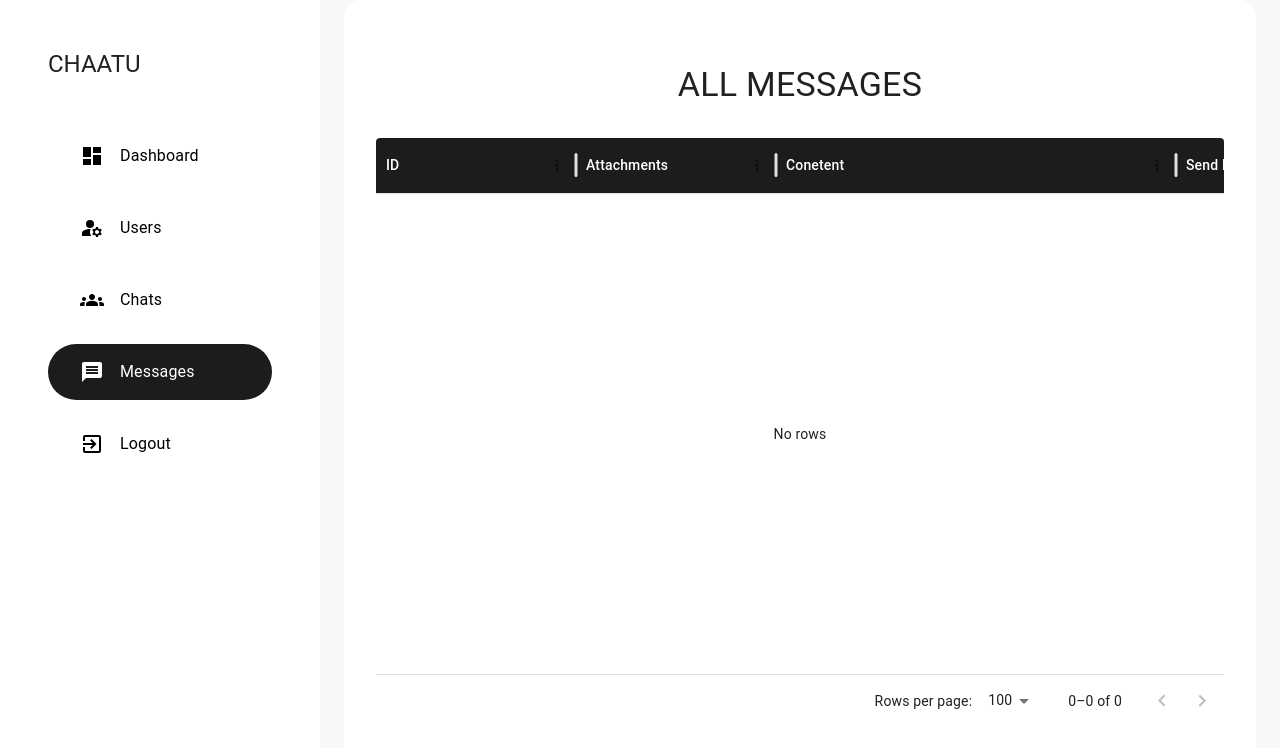
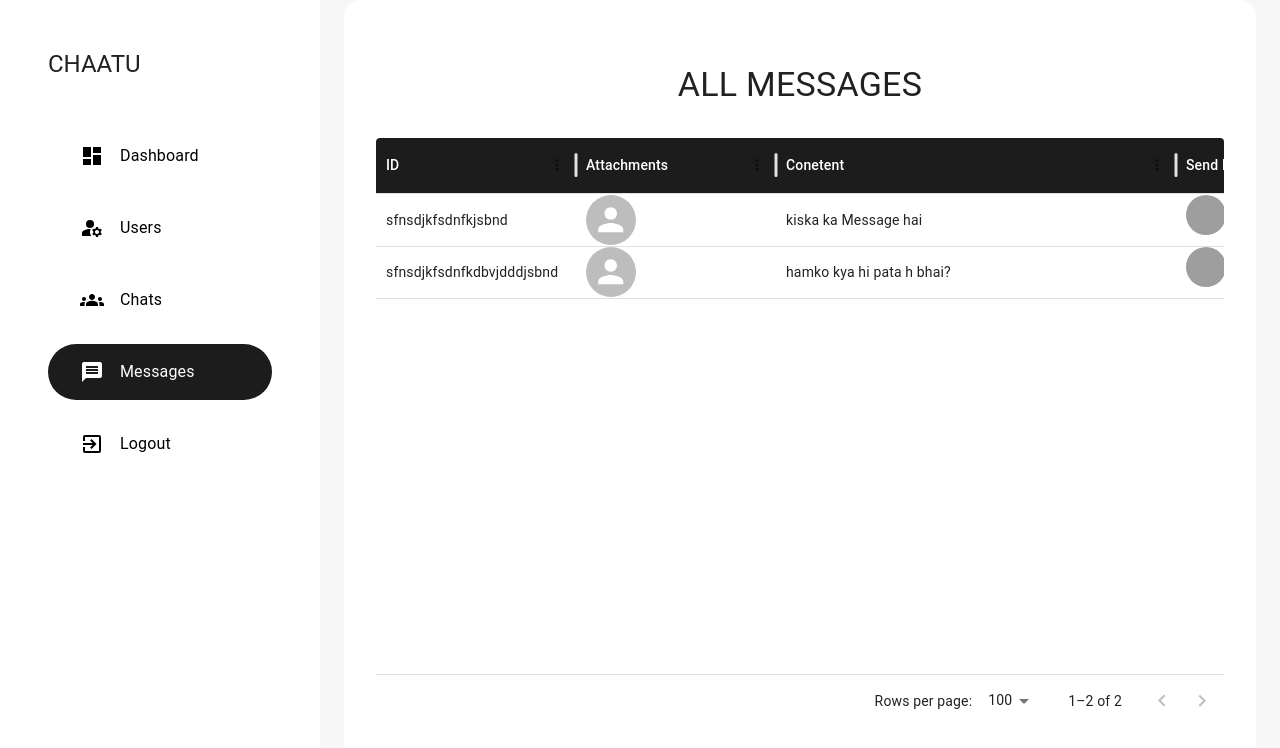
Before and after one commit to sauravkumar1812/Chat_app, a React (Vite) app in the folder client/: page /admin/messages in a window 1280 px wide. Shown: the top 748 px of the page. Built offline with nearby package versions, Linux system fonts and the light colour scheme; grey boxes are pictures that could not be loaded.

Commit message:
normal commit

```diff
--- a/client/src/constants/sampleData.js
+++ b/client/src/constants/sampleData.js
@@ -1,4 +1,3 @@
-
 export const samplechats = [
   {
     avatar: ["https://www.w3schools.com/howto/img_avatar.png"],
@@ -17,36 +16,45 @@ export const samplechats = [
   },
 ];
 
-export  const sampleUsers=[{
-  avatar:["https://write.geeksforgeeks.org/static/media/Group%20210.08204759.svg"],
-  name:"Saurav kumar",
-  _id:"1",
+export const sampleUsers = [
+  {
+    avatar: [
+      "https://write.geeksforgeeks.org/static/media/Group%20210.08204759.svg",
+    ],
+    name: "Saurav kumar",
+    _id: "1",
   },
   {
-  avatar:["https://write.geeksforgeeks.org/static/media/Group%20210.08204759.svg"],
-      name:"Saurav singh",
-      _id:"2",
-}];
+    avatar: [
+      "https://write.geeksforgeeks.org/static/media/Group%20210.08204759.svg",
+    ],
+    name: "Saurav singh",
+    _id: "2",
+  },
+];
 
-
-export const sampleNotifications=[
+export const sampleNotifications = [
   {
-    sender:{
-      avatar:["https://write.geeksforgeeks.org/static/media/Group%20210.08204759.svg"],
-    name:"Saurav kumar",
+    sender: {
+      avatar: [
+        "https://write.geeksforgeeks.org/static/media/Group%20210.08204759.svg",
+      ],
+      name: "Saurav kumar",
     },
-    _id:"1",
+    _id: "1",
   },
   {
-    sender:{
-      avatar:["https://write.geeksforgeeks.org/static/media/Group%20210.08204759.svg"],
-        name:"Saurav singh",
+    sender: {
+      avatar: [
+        "https://write.geeksforgeeks.org/static/media/Group%20210.08204759.svg",
+      ],
+      name: "Saurav singh",
     },
-        _id:"2",
-  }
-]
+    _id: "2",
+  },
+];
 
-export const sampleMessage=[
+export const sampleMessage = [
   {
     attachments: [
       {
@@ -80,36 +88,42 @@ export const sampleMessage=[
     chat: "chatId",
     createdAt: "2024-02-12T10:41:30.630Z",
   },
-
-]
-
+];
 
 export const dashboardData = {
-  users:[{
-    avatar:["https://write.geeksforgeeks.org/static/media/Group%20210.08204759.svg"],
-    name:"Saurav kumar",
-    _id:"1",
-    username:"saurav",
-    friends:20,
-    groups:5
+  users: [
+    {
+      avatar: [
+        "https://write.geeksforgeeks.org/static/media/Group%20210.08204759.svg",
+      ],
+      name: "Saurav kumar",
+      _id: "1",
+      username: "saurav",
+      friends: 20,
+      groups: 5,
     },
     {
-    avatar:["https://write.geeksforgeeks.org/static/media/Group%20210.08204759.svg"],
-        name:"Saurav singh",
-        _id:"2",
-        username:"Shaurya",
-    friends:50,
-    groups:12
-  }],
+      avatar: [
+        "https://write.geeksforgeeks.org/static/media/Group%20210.08204759.svg",
+      ],
+      name: "Saurav singh",
+      _id: "2",
+      username: "Shaurya",
+      friends: 50,
+      groups: 12,
+    },
+  ],
 
-  chats:[
+  chats: [
     {
       avatar: ["https://www.w3schools.com/howto/img_avatar.png"],
       name: "John Doe",
       _id: "1",
       groupChat: false,
-      members: [{_id:"1",avatar:"https://www.w3schools.com/howto/img_avatar.png"},
-        {_id:"2",avatar:"https://www.w3schools.com/howto/img_avatar.png"},],
+      members: [
+        { _id: "1", avatar: "https://www.w3schools.com/howto/img_avatar.png" },
+        { _id: "2", avatar: "https://www.w3schools.com/howto/img_avatar.png" },
+      ],
       totalMessages: 20,
       totalmembers: 2,
       creator: {
@@ -123,8 +137,10 @@ export const dashboardData = {
       name: "The Weekend Wibes",
       _id: "2",
       groupChat: true,
-      members: [{_id:"1",avatar:"https://www.w3schools.com/howto/img_avatar.png"},
-        {_id:"2",avatar:"https://www.w3schools.com/howto/img_avatar.png"},],
+      members: [
+        { _id: "1", avatar: "https://www.w3schools.com/howto/img_avatar.png" },
+        { _id: "2", avatar: "https://www.w3schools.com/howto/img_avatar.png" },
+      ],
       totalMessages: 96,
       totalmembers: 12,
       creator: {
@@ -133,7 +149,7 @@ export const dashboardData = {
       },
     },
   ],
-  messages:[
+  messages: [
     {
       attachments: [
         {
@@ -144,10 +160,12 @@ export const dashboardData = {
       content: "kiska ka Message hai",
       _id: "sfnsdjkfsdnfkjsbnd",
       sender: {
-        _id: "ssdfsdfsdf",
+        avatar: "https://www.w3schools.com/howto/img_avatar.png",
         name: "Chaman ",
       },
+
       chat: "chatId",
+      groupchat: false,
       createdAt: "2024-02-12T10:41:30.630Z",
     },
 
@@ -161,11 +179,13 @@ export const dashboardData = {
       content: "hamko kya hi pata h bhai?",
       _id: "sfnsdjkfsdnfkdbvjdddjsbnd",
       sender: {
-        _id: "sdfsdfsdf",
+        avatar: "https://www.w3schools.com/howto/img_avatar.png",
         name: "Chaman 2",
       },
+
       chat: "chatId",
+      groupchat: true,
       createdAt: "2024-02-12T10:41:30.630Z",
     },
-  ]
-}
+  ],
+};
--- a/client/src/pages/admin/MessageManagment.jsx
+++ b/client/src/pages/admin/MessageManagment.jsx
@@ -1,6 +1,10 @@
-import React,{useState} from 'react'
+import React,{useEffect, useState} from 'react'
 import AdminLayout from '../../components/layout/AdminLayout'
 import Table from '../../components/shared/Table'
+import { transformImage } from '../../lib/features'
+import moment from 'moment'
+import { Avatar, Stack } from '@mui/material'
+import { dashboardData } from '../../constants/sampleData'
 
 const columns = [{
   field: 'id',
@@ -58,6 +62,16 @@ const columns = [{
 const MessageManagment = () => {
   const [rows, setRows] = useState([]);
 
+   useEffect(()=>{
+      setRows(dashboardData.messages.map(i=> ({...i,id:i._id,sender:{
+        name:i.sender.name,
+        avatar:transformImage(i.sender.avatar,50)
+      },
+       createdAt:moment(i.createdAt).format("MMMM Do YYYY, h:mm:ss a")
+
+    })))
+   },[])
+
   return (
     <AdminLayout>
         <Table heading={"All Messages"} columns={columns} rows={rows}/>
```
Lines whose indentation alone changed are shown as unchanged.
